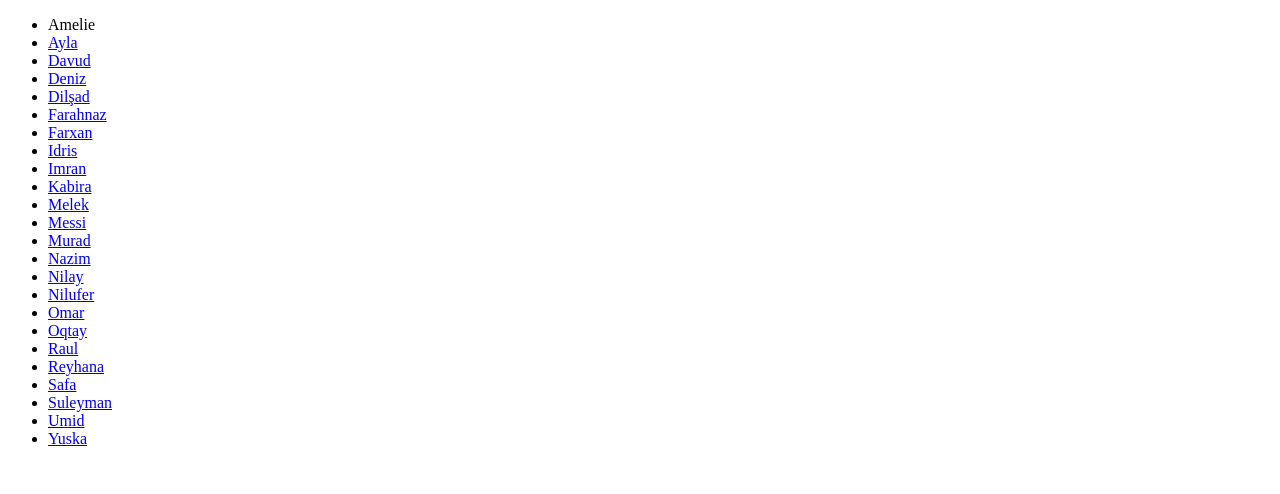
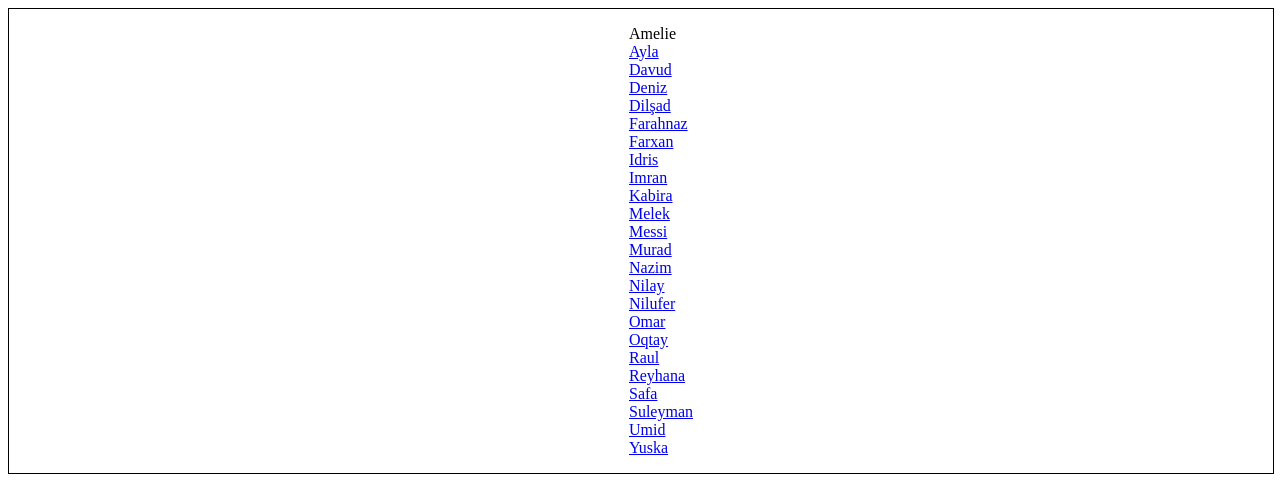
Before and after one commit to SamedovResul/Sevin, a plain HTML site: page index.html in a window 1280 px wide. Drawn offline with Linux system fonts and the light colour scheme.

Commit message:
first commit

```diff
--- a/css/style.css
+++ b/css/style.css
@@ -0,0 +1,12 @@
+ul li{
+  list-style: none;
+}
+
+div{
+  width: 100%;
+  height: 100%;
+  border: 1px solid black;
+  display: flex;
+  align-items: center;
+  justify-content: center;
+}
--- a/index.html
+++ b/index.html
@@ -8,7 +8,7 @@
   <title>Sevin</title>
 </head>
 <body>
-  <div>
+  <div class="div">
     <ul>
       <li> <a href="./Amelie/index.html"></a> Amelie</li>
       <li><a href="./Ayla/index.html">Ayla</a></li>
--- a/js/main.js
+++ b/js/main.js
@@ -0,0 +1,5 @@
+const div = document.querySelector('.div')
+
+setTimeout(() => {
+  div.style.border = "1px solid black"
+}, 1000);
```
